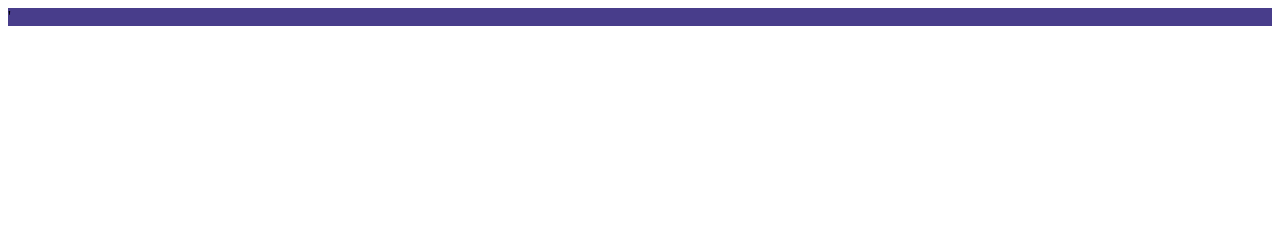
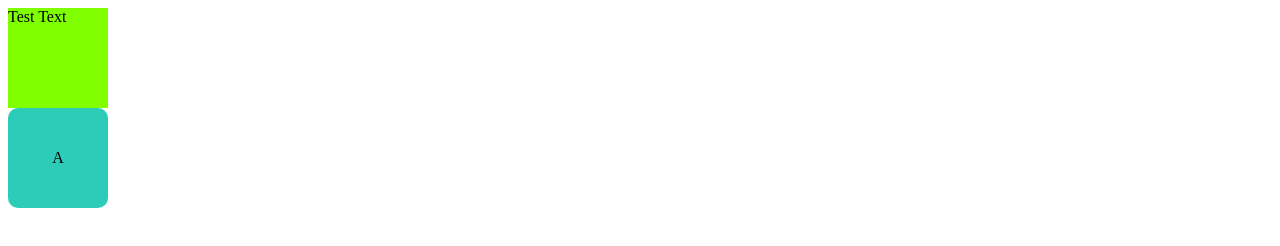
Before and after one commit to driedstate/driedstate.github.io, a plain HTML site: page animations.html in a window 1280 px wide. Drawn offline with Linux system fonts and the light colour scheme.

Commit message:
Add files via upload

```diff
--- a/animations.html
+++ b/animations.html
@@ -1,41 +1,104 @@
 <!DOCTYPE html>
 <html lang="en">
+
 <head>
     <meta charset="UTF-8">
     <meta name="viewport" content="width=device-width, initial-scale=1.0">
     <title>Animationen</title>
-    <meta name="lang" content="de" />
     <style>
-        .box {
-            animation: scale-up-center 0.6s cubic-bezier(1, 0, 0, 1) both;
-            background-color:darkslateblue
+        .scale-up-center {
+            animation: scale-up-center 0.25s cubic-bezier(0.390, 0.575, 0.565, 1.000) both;
         }
-          /* @keyframes scale-up-center {
-            0% {
-            transform: skew(15deg, 15deg)
+
+        .colorfulbox {
+            background-color: chartreuse;
+            width: 100px;
+            height: 100px;
         }
-        100% {
-            transform: skew(150deg, 150deg)
-        }} */
+
+        .flip-horizontal-bottom {
+            perspective: 1000px;
+            width: 100px;
+            height: 100px;
+            position: relative;
+            cursor: pointer;
+        }
+
+        .front {
+            background: #2dccb8;
+            z-index: 20;
+        }
+
+        .back {
+            background: #2d9fcc;
+            transform: rotateX(180deg);
+        }
+
+        .face {
+            position: absolute;
+            width: 100%;
+            height: 100%;
+            border-radius: 10px;
+            backface-visibility: hidden;
+            -webkit-backface-visibility: hidden;
+            display: flex;
+            align-items: center;
+            justify-content: center;
+        }
+
+        .flipper {
+            width: 100%;
+            height: 100%;
+            transform-style: preserve-3d;
+            transition: transform 0.4s cubic-bezier(0.455, 0.030, 0.515, 0.955);
+            position: absolute;
+            inset: 0;
+        }
+
+        .flip-horizontal-bottom:hover .flipper {
+            transform: rotateX(-180deg);
+        }
+
+        /*KEYFRAMES SECTION*/
 
         @keyframes scale-up-center {
             0% {
-            transform: scale(0.5) translate(-500px);
+                transform: scale(0.5);
+            }
+
+
+            100% {
+                transform: scale(1);
+            }
         }
-        100% {
-            transform: scale(1)
+
+        @keyframes flip-horizontal-bottom {
+            0% {
+                transform: rotateX(0);
+            }
+
+            100% {
+                transform: rotateX(-180deg);
+            }
         }
-    }
     </style>
 </head>
+
 <body>
-     <div class="box"> '
+    <div class="colorfulbox scale-up-center ">
+        Test Text
+    </div>
+
+    <div class="flip-horizontal-bottom" id="flip">
+        <div class="flipper">
+            <div class="front face">
+                A
+            </div>
+            <div class="back face">
+                B
+            </div>
         </div>
+    </div>
+</body>
 
-        <div class="box2">
-        </div>
-
-
-
-</body>
 </html>
```
Also changed, not shown: alienlockin.png (added), aliensilly.png (added), plasticbeach.jpg (added), 1 other file.
